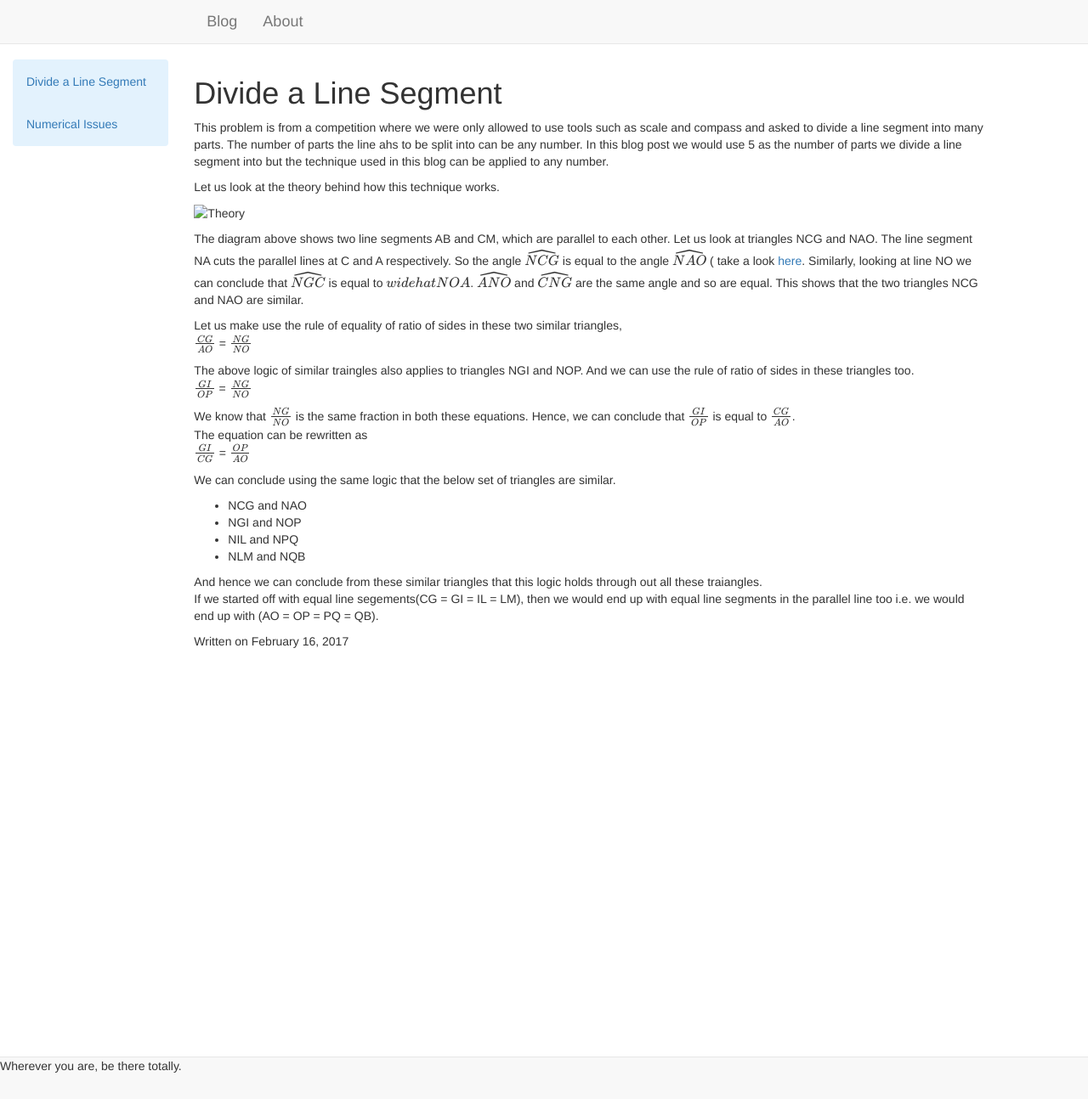
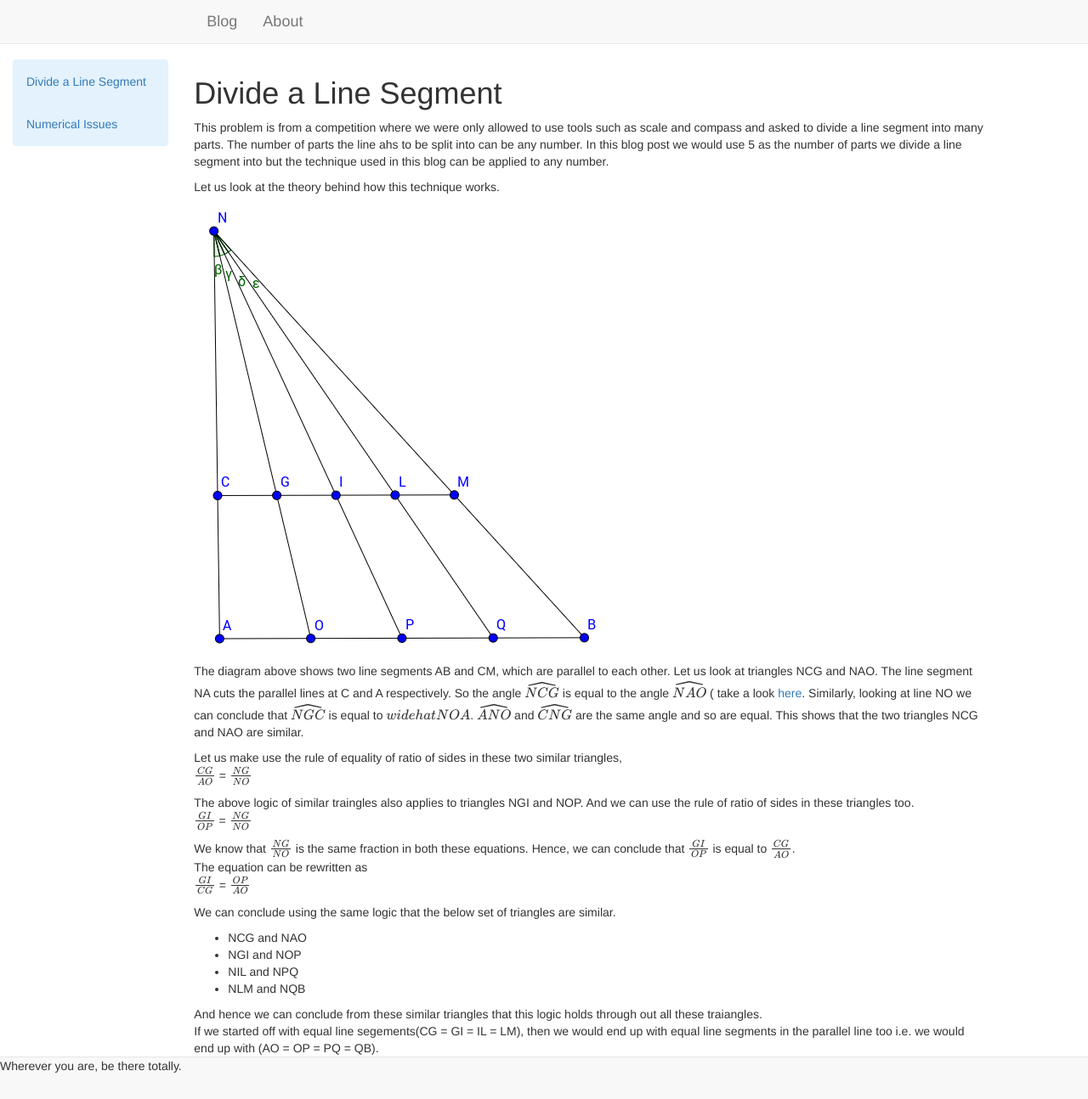
Before and after one commit to surajshetiya/surajshetiya.github.io, a Jekyll site: the page built from _posts/2017-02-16-Divide-Line-Segment.md, in a window 1280 px wide and 1294 px high. Shown: the whole window at 85% size. Built offline with Jekyll 4.4.1, drawn with Linux system fonts in a browser that asks for light colours; formulas are drawn with MathJax 3.

Commit message:
Adding line segements post

```diff
--- a/_posts/2017-02-16-Divide-Line-Segment.md
+++ b/_posts/2017-02-16-Divide-Line-Segment.md
@@ -7,7 +7,7 @@ This problem is from a competition where we were only allowed to use tools such
 
 Let us look at the theory behind how this technique works.
 
-![Theory]({{site.name}}/images/div_line_seg_theory.png "Theory")
+![Theory]({{site.baseurl}}/images/div_line_seg_theory.png "Theory")
 
 The diagram above shows two line segments AB and CM, which are parallel to each other. Let us look at triangles NCG and NAO. The line segment NA cuts the parallel lines at C and A respectively. So the angle $$\widehat{NCG}$$ is equal to the angle $$\widehat{NAO}$$ ( take a look [here](https://en.wikipedia.org/wiki/Parallel_(geometry) for more explanationa). Similarly, looking at line NO we can conclude that $$\widehat{NGC}$$ is equal to $$widehat{NOA}$$. $$\widehat{ANO}$$ and $$\widehat{CNG}$$ are the same angle and so are equal. This shows that the two triangles NCG and NAO are similar.
 
```
